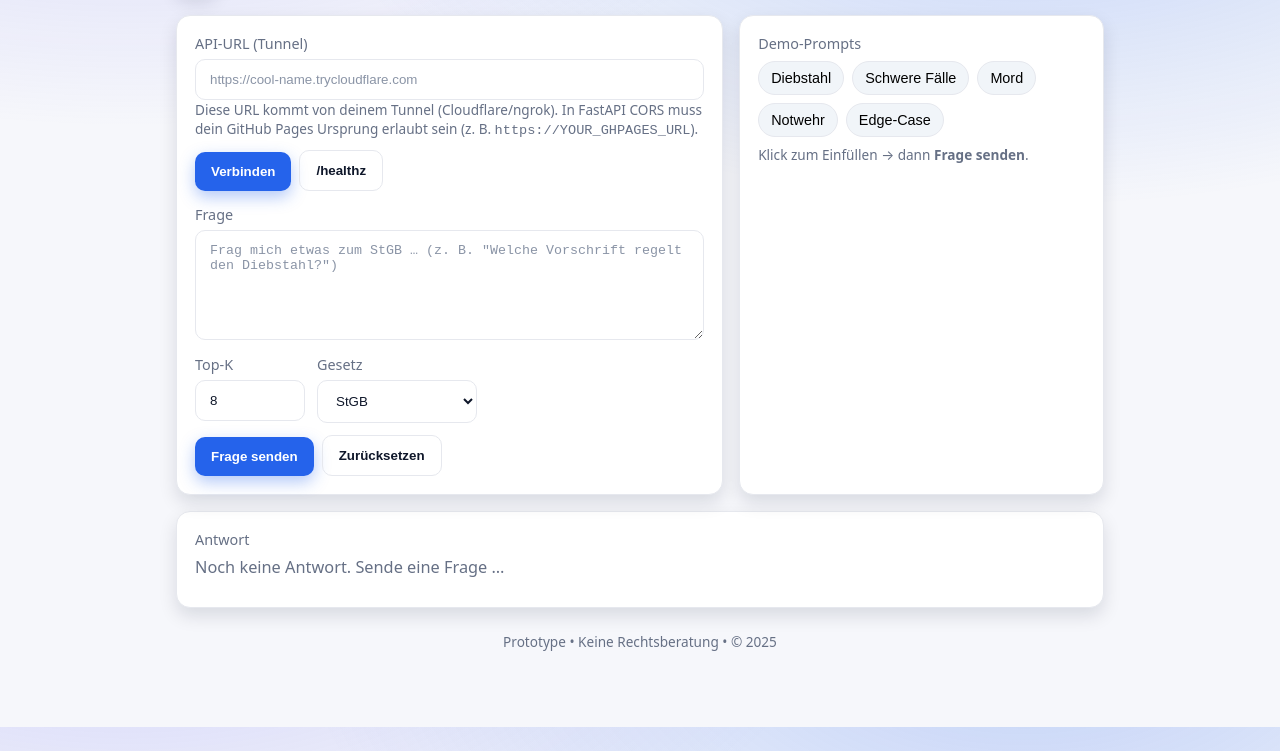
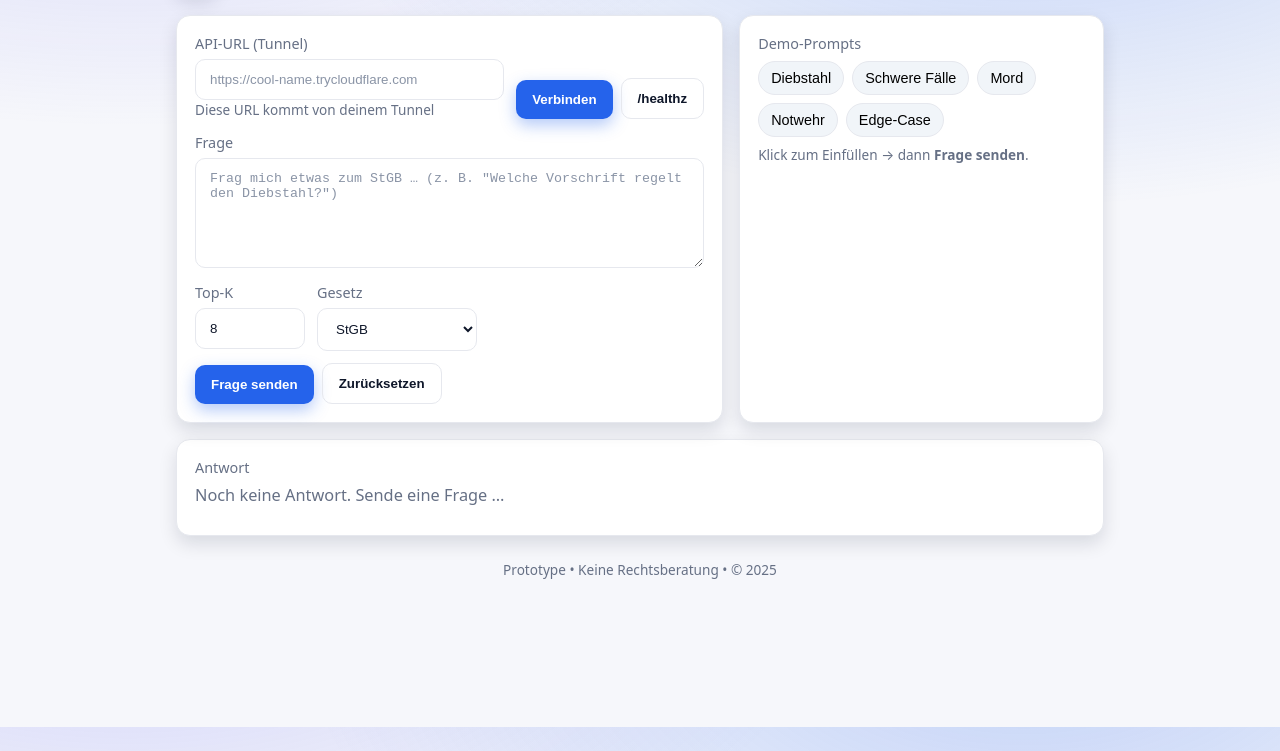
Before and after one commit to Omega-Henry/Legal_Research_Assistant, a plain HTML site: page docs/index.html in a window 1280 px wide. Shown: the part 73-824 px from the top of the page. Drawn offline with Linux system fonts and the light colour scheme.

Commit message:
good page

```diff
--- a/docs/index.html
+++ b/docs/index.html
@@ -143,7 +143,7 @@
           <div class="grow">
             <label for="apiBase">API-URL (Tunnel)</label>
             <input id="apiBase" type="url" placeholder="https://cool-name.trycloudflare.com" />
-            <div class="hint">Diese URL kommt von deinem Tunnel (Cloudflare/ngrok). In FastAPI CORS muss dein GitHub Pages Ursprung erlaubt sein (z. B. <code>https://YOUR_GHPAGES_URL</code>).</div>
+            <div class="hint">Diese URL kommt von deinem Tunnel</div>
           </div>
           <div style="display:flex; align-items:flex-end; gap:8px">
             <button id="btnConnect" class="btn">Verbinden</button>
```
